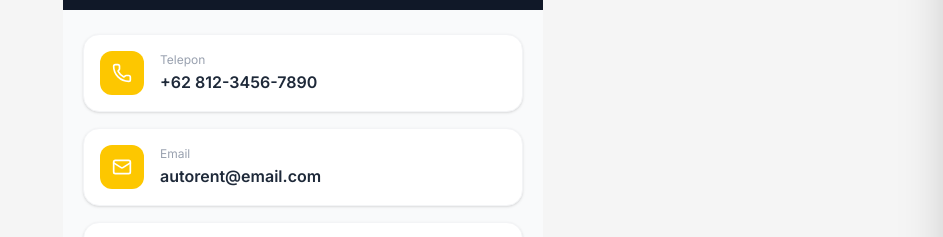
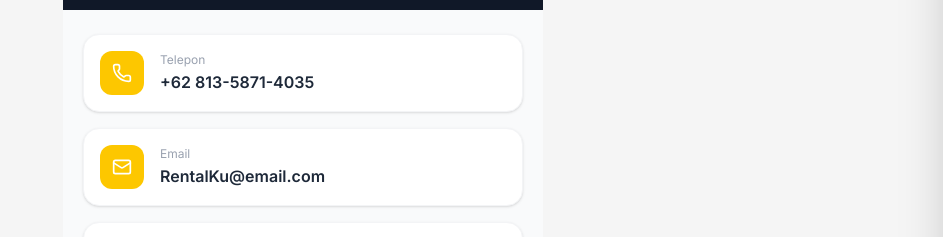
Before and after one commit to Zakynovan18/autorent, a Next.js app: page /kontak in a window 1280 px wide. Shown: the part 209-446 px from the top of the page, without its empty margins (337-1280 px from the left). Built offline with nearby package versions, Linux system fonts and the light colour scheme.

Commit message:
fix homesection

```diff
--- a/app/components/HeroSection.tsx
+++ b/app/components/HeroSection.tsx
@@ -19,7 +19,7 @@ const slides = [
     title: "Booking Mudah Langsung via WhatsApp",
     subtitle: "Cukup pilih mobil dan hubungi kami, siap antar ke lokasi kamu!",
     bg: "from-yellow-700 to-yellow-500",
-    image: "https://images.unsplash.com/photo-1549317661-bd32c8ce0db2?w=800",
+    image: "https://unsplash.com/photos/black-suv-on-brown-sand-under-white-cloudy-sky-during-daytime-XSiVaV0FpgM=800",
   },
 ];
 
@@ -101,8 +101,8 @@ export default function HeroSection() {
             key={index}
             onClick={() => setCurrent(index)}
             className={`rounded-full transition-all duration-300 ${index === current
-                ? "bg-yellow-400 w-5 h-2"
-                : "bg-white/50 w-2 h-2"
+              ? "bg-yellow-400 w-5 h-2"
+              : "bg-white/50 w-2 h-2"
               }`}
           />
         ))}
--- a/app/components/Keunggulan.tsx
+++ b/app/components/Keunggulan.tsx
@@ -25,7 +25,7 @@ const keunggulan = [
 
 export default function Keunggulan() {
   return (
-    <section className="bg-gray-50 px-5 pt-5 pb-2">
+    <section className="bg-gray-50 px-5 pt-5 pb-0">
       <h2 className="text-xl font-bold text-gray-800 mb-4">Mengapa Memilih Kami?</h2>
       <div className="grid grid-cols-2 gap-3">
         {keunggulan.map(({ icon: Icon, title, desc }) => (
--- a/app/kontak/page.tsx
+++ b/app/kontak/page.tsx
@@ -33,7 +33,7 @@ export default function KontakPage() {
           </div>
           <div>
             <p className="text-xs text-gray-400 mb-0.5">Telepon</p>
-            <p className="font-semibold text-gray-800">+62 812-3456-7890</p>
+            <p className="font-semibold text-gray-800">+62 813-5871-4035</p>
           </div>
         </div>
 
@@ -43,7 +43,7 @@ export default function KontakPage() {
           </div>
           <div>
             <p className="text-xs text-gray-400 mb-0.5">Email</p>
-            <p className="font-semibold text-gray-800">autorent@email.com</p>
+            <p className="font-semibold text-gray-800">RentalKu@email.com</p>
           </div>
         </div>
 
```
